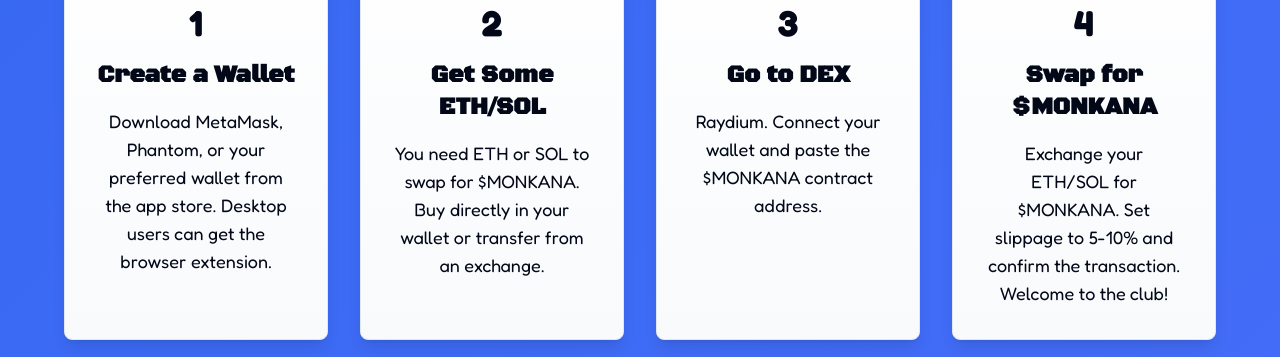
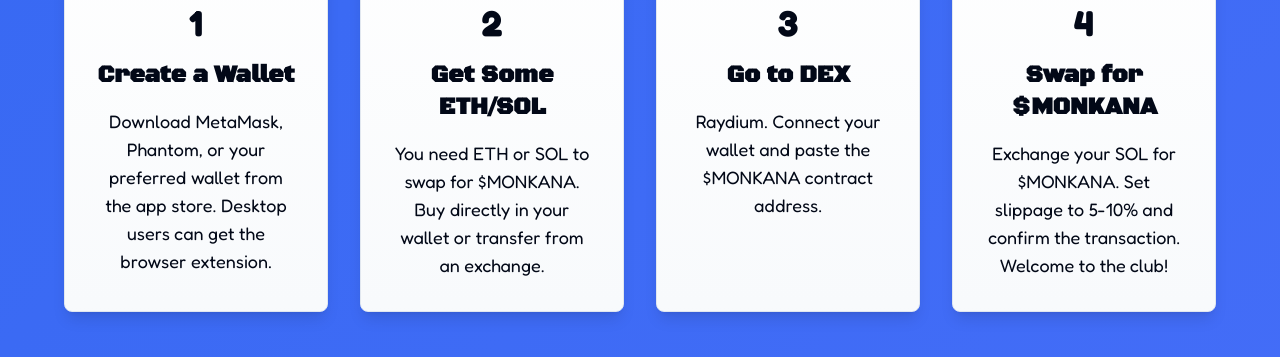
Before and after one commit to popoahinos-design/monkana-sol, a React (Vite) app: page / in a window 1280 px wide. Shown: the part 3460-3817 px from the top of the page. Built offline with nearby package versions, Linux system fonts and the light colour scheme; the HTML template or start-up script is replaced by a standard one.

Commit message:
Fix tokenomics text

```diff
--- a/src/components/HowToBuy.tsx
+++ b/src/components/HowToBuy.tsx
@@ -46,7 +46,7 @@ const HowToBuy = () => {
     {
       number: "4",
       title: "Swap for $MONKANA",
-      description: "Exchange your ETH/SOL for $MONKANA. Set slippage to 5-10% and confirm the transaction. Welcome to the club!",
+      description: "Exchange your SOL for $MONKANA. Set slippage to 5-10% and confirm the transaction. Welcome to the club!",
       icon: "🎉"
     }
   ];
```
